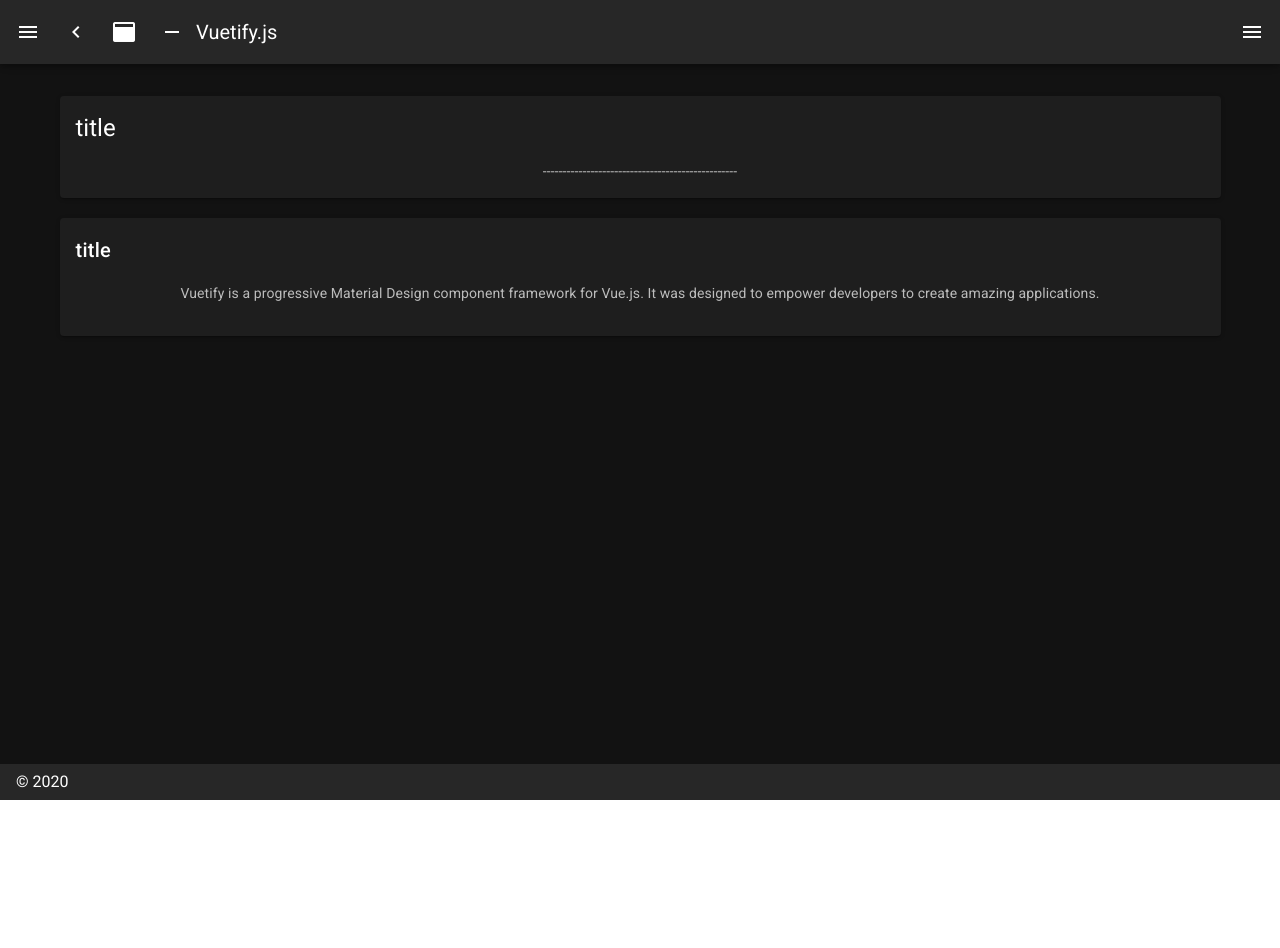
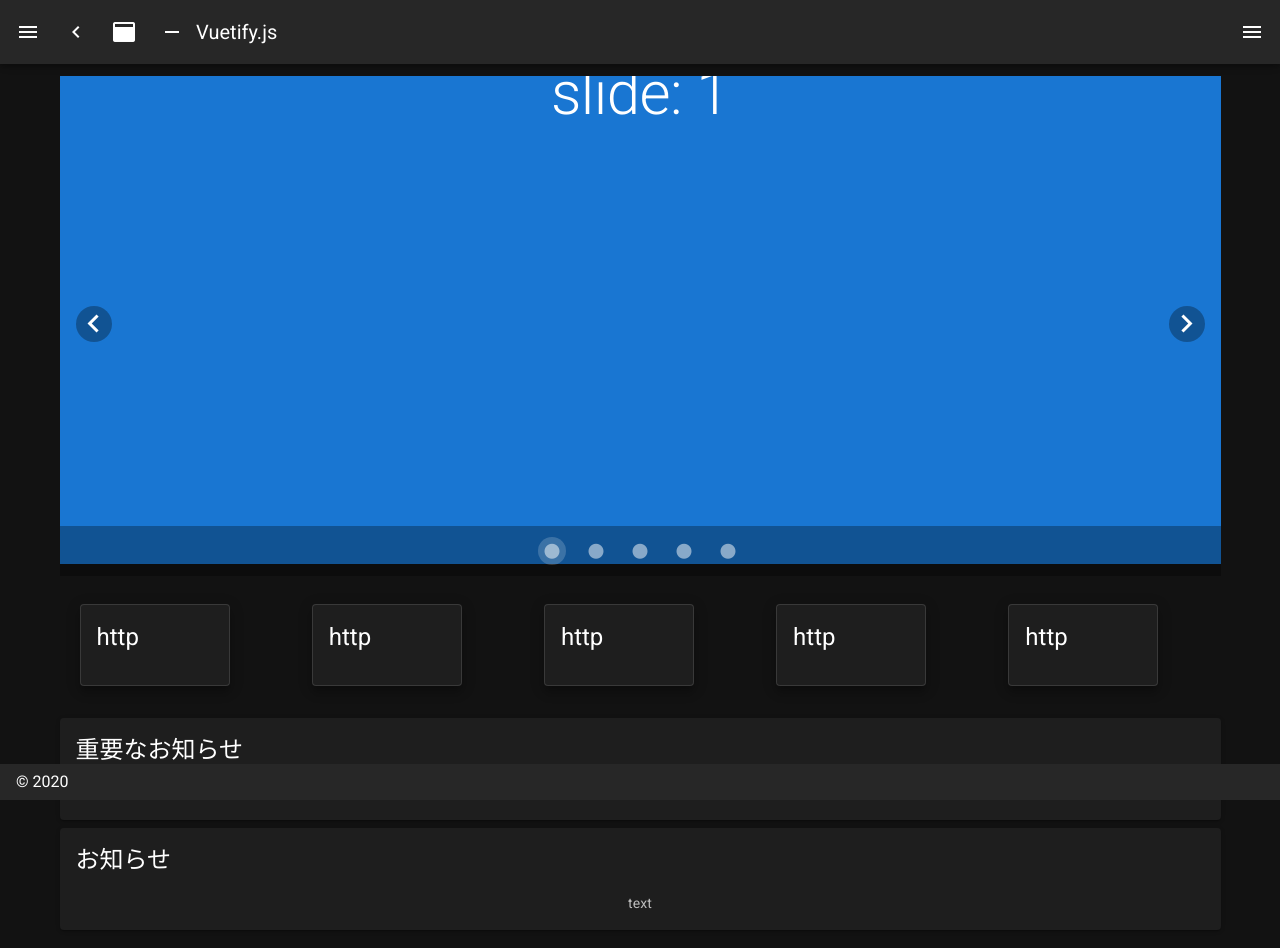
Before and after one commit to Tom-Lennox/hs, a Nuxt app: page / in a window 1280 px wide. Shown: the top 948 px of the page. Before the commit the page ends 800 px from the top, so only its background shows below. Built offline with nearby package versions, Linux system fonts and the light colour scheme.

Commit message:
top作成

```diff
--- a/pages/index.vue
+++ b/pages/index.vue
@@ -1,26 +1,60 @@
 <template>
   <v-layout wrap>
     <!-- <v-layout column justify-center align-center> -->
-    <v-flex class="text-center" xs12 sm12 md12 lg12 xl12 text-center my-5>
-      <v-card max-width="1200" class="mx-auto">
-        <v-card-title class="headline">title</v-card-title>
-        <v-card-text
-          >-------------------------------------------------</v-card-text
-        >
-      </v-card>
-    </v-flex>
-    <v-flex class="text-center">
-      <v-card max-width="1200" class="mx-auto">
-        <v-card-title>title</v-card-title>
+    <!-- ■carousel -->
+    <v-carousel>
+      <!-- cycle：ループ -->
+      <v-carousel-item
+        v-for="(color, i) in colors"
+        :key="color"
+        cycle="true"
+        touch="left"
+      >
+        <v-sheet :color="color" height="100%" tile>
+          <v-row classs="fill-height" align="center" justify="center">
+            <div class="display-3">slide: {{ i + 1 }}</div>
+          </v-row>
+        </v-sheet>
+      </v-carousel-item>
+    </v-carousel>
+    <!--  -->
+    <!-- ■card -->
+    <!-- 画像 -->
+    <v-layout v-for="photo in photos" :key="photo" align-center wrap>
+      <v-flex xs4 sm4 md4 lg4 xl4 text-center mx-5 my-5 wrap
+        ><v-card min-width="150" class="mx-auto ma-2" outlined raised
+          ><v-card-title class="headline">
+            {{ photo.title }}
+          </v-card-title>
+          <v-card-text>
+            <!-- {{ photo.text }} -->
+          </v-card-text>
+        </v-card>
+      </v-flex>
+    </v-layout>
+    <!--  -->
+    <!-- ■card -->
+    <v-flex
+      v-for="info in infos"
+      :key="info"
+      class="text-center"
+      xs12
+      sm12
+      md12
+      lg12
+      xl12
+      text-center
+      my-1
+      ><v-card max-width="1200" class="mx-auto"
+        ><v-card-title class="headline">
+          {{ info.title }}
+        </v-card-title>
         <v-card-text>
-          <p>
-            Vuetify is a progressive Material Design component framework for
-            Vue.js. It was designed to empower developers to create amazing
-            applications.
-          </p>
+          {{ info.text }}
         </v-card-text>
       </v-card>
     </v-flex>
+    <!--  -->
     <!-- <v-flex xs12 sm8 md6>
       <div class="text-center">
         <logo />
@@ -79,7 +113,7 @@
           </v-btn>
         </v-card-actions>
       </v-card>
-    </v-flex>-->
+    </v-flex> -->
   </v-layout>
 </template>
 
@@ -91,6 +125,36 @@
   components: {
     // Logo,
     // VuetifyLogo
-  }
+  },
+  data: () => ({
+    colors: ['primary', 'secondary', 'yellow darken-2', 'red', 'orange'],
+    infos: [
+      {
+        title: '重要なお知らせ',
+        text: 'text'
+      },
+      {
+        title: 'お知らせ',
+        text: 'text'
+      }
+    ],
+    photos: [
+      {
+        title: 'http'
+      },
+      {
+        title: 'http'
+      },
+      {
+        title: 'http'
+      },
+      {
+        title: 'http'
+      },
+      {
+        title: 'http'
+      }
+    ]
+  })
 }
 </script>
```
